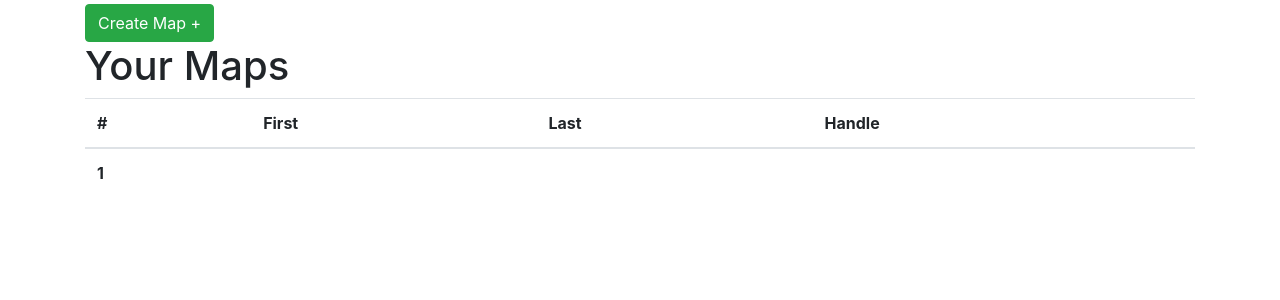
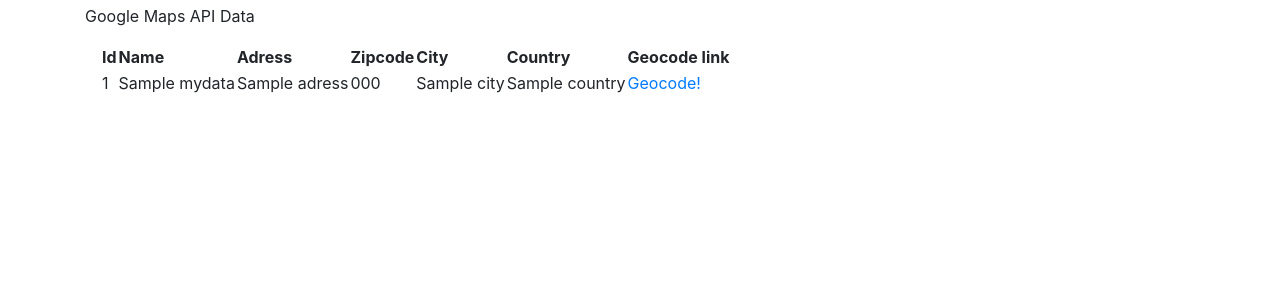
Before and after one commit to 347S24/347-final-project-s1-team-18, a Django app: template localsights/localsights/templates/pages/maps.html in a window 1280 px wide. Shown: the part 56-356 px from the top of the page. Run offline with Django 3.2, Linux system fonts and the light colour scheme; the template is opened without the code that fills it: most values are stand-ins (such as "Sample title", 1, 10 or a date in 2020); lists and menus that the app fills with data are empty; some libraries are stand-ins or nearby versions.

Commit message:
Start to google maps implementation

```diff
--- a/localsights/config/settings/base.py
+++ b/localsights/config/settings/base.py
@@ -16,6 +16,9 @@ ENV_FILE = BASE_DIR / ".env"
 if Path(ENV_FILE).exists():
     # OS environment variables take precedence over variables from .env
     env.read_env(str(ENV_FILE))
+
+
+GOOGLE_API_KEY = 'AIzaSyA_S5faDYt2MX-2wVTuKAchwPsmgqyuArA'
 
 # GENERAL
 # ------------------------------------------------------------------------------
--- a/localsights/localsights/templates/pages/maps.html
+++ b/localsights/localsights/templates/pages/maps.html
@@ -1,24 +1,58 @@
-{% extends "base.html" %}
+{% extends 'base.html' %}
+{% block content %}
 
-{% block content %}
-  <button type="button" class="btn btn-success">Create Map +</button>
-  <h1> Your Maps</h1>
+<div class="pageholder">
+    <div class="titleholder">
 
-  <table class="table">
+        <div class="title"> Google Maps API Data </div>
+
+    </div>
+
+
+    <div class="linkholder">
+        {% if mydata.count == 0 %}
+            <div> No data available </div>
+        {% else %}
+            <table id="ourtable3" class="myTable m-3">
                 <thead>
                     <tr>
-        <th scope="col">#</th>
-        <th scope="col">First</th>
-        <th scope="col">Last</th>
-        <th scope="col">Handle</th>
+                        <th>Id</th>
+                        <th>Name</th>
+                        <th>Adress</th>
+                        <th>Zipcode</th>
+                        <th>City</th>
+                        <th>Country</th>
+                        <th>Geocode link</th>
+
                     </tr>
                 </thead>
+
                 <tbody>
+                    {% for a in mydata %}
                     <tr>
-        <th scope="row">1</th>
+                        <td> {{a.id}} </td>
+                        <td> {{a.name}} </td>
+                        <td> {{a.adress}} </td>
+                        <td> {{a.zipcode}} </td>
+                        <td> {{a.city}} </td>
+                        <td> {{a.country}} </td>
+                        <td> <a href="{% url 'my_geocoding_view' a.id %}"> Geocode!</a> </td>
 
                     </tr>
+
+                    {% endfor%}
                 </tbody>
+
+
             </table>
+        {% endif %}
+     </div>
+
+
+
+
+
+</div>
+
 
 {% endblock %}
```
Also changed, not shown: localsights/localsights/maps/models.py (+9 -28 lines), localsights/localsights/maps/urls.py (added, +7 -0 lines), localsights/localsights/maps/views.py (+8 -1 lines). Lines whose indentation alone changed are shown as unchanged.
